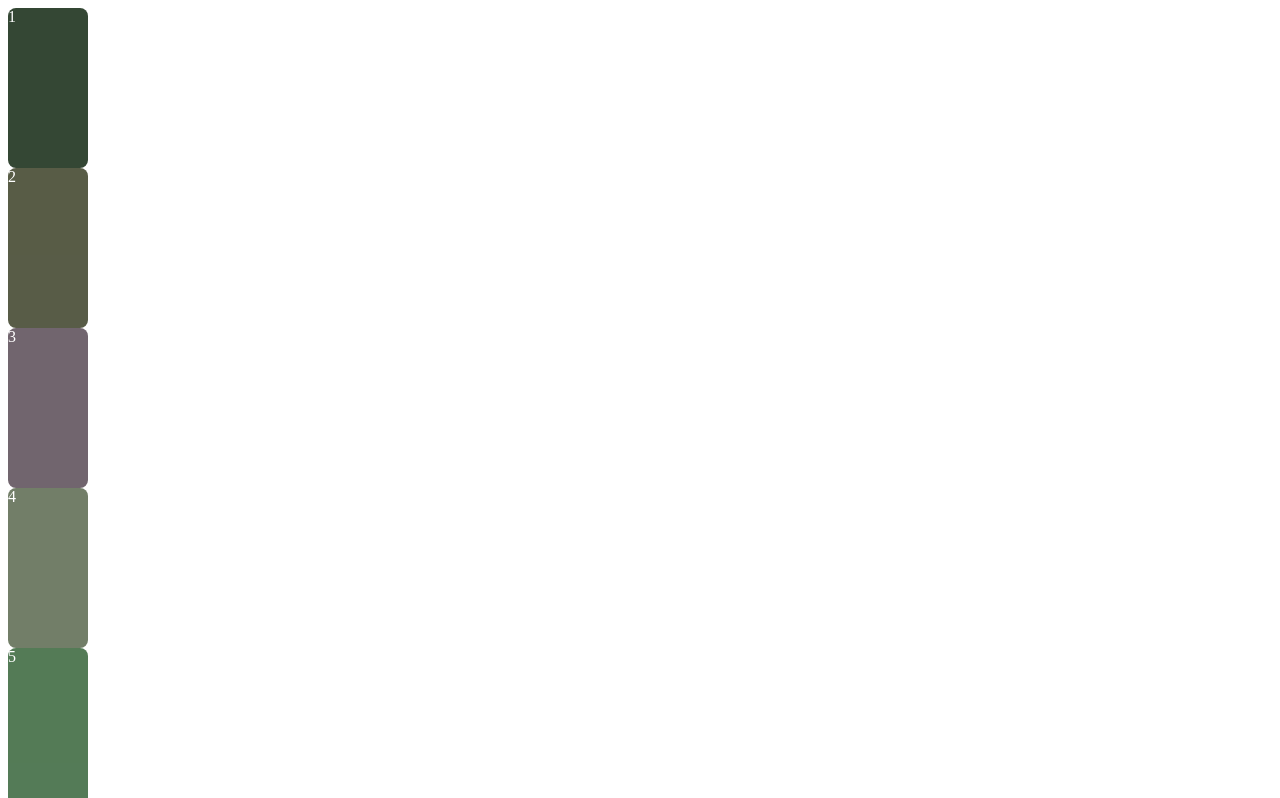
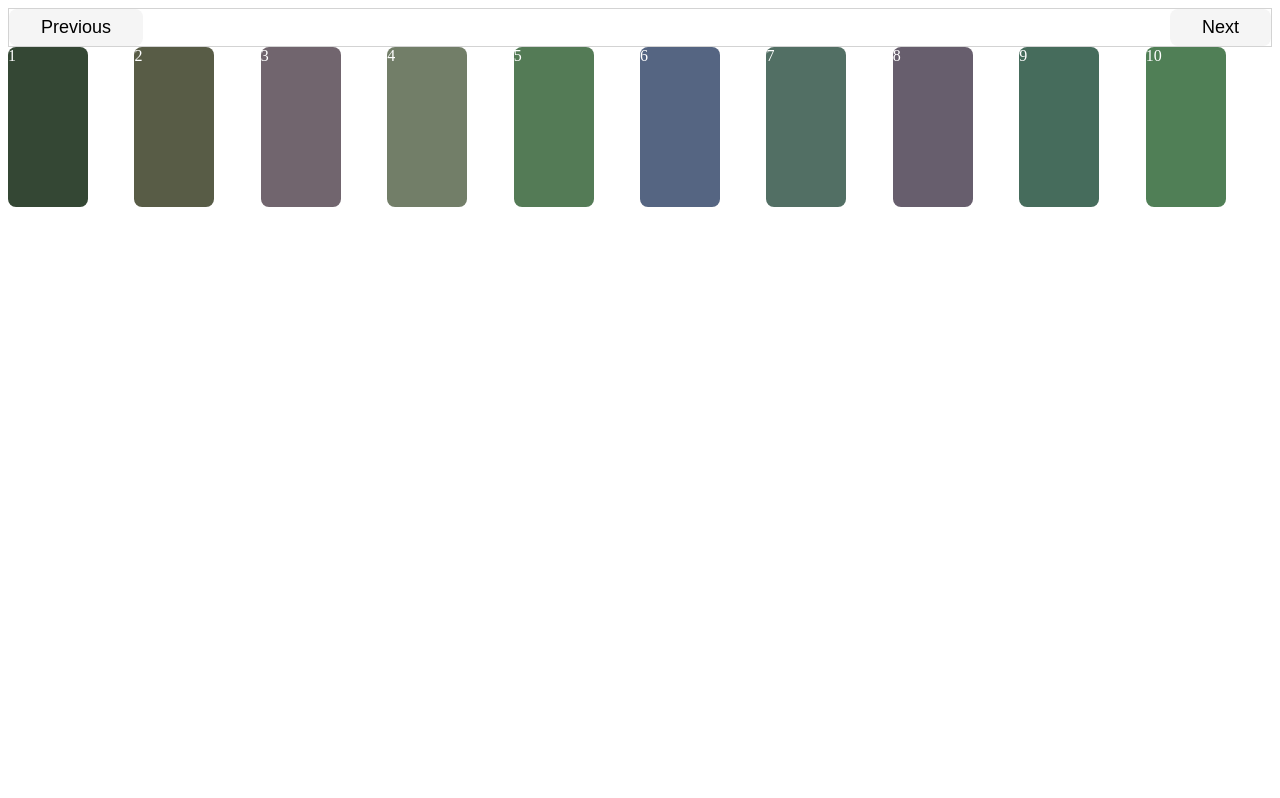
Before and after one commit to luizfiorentino/reusable-components-hub, a Next.js app: page /pagination in a window 1280 px wide. Shown: the top 798 px of the page. Built offline with nearby package versions, Linux system fonts and the light colour scheme.

Commit message:
added logic to display only the cards from the correspondent index

```diff
--- a/components/pagination/index.js
+++ b/components/pagination/index.js
@@ -5,21 +5,41 @@ import Card from "../card";
 
 export default function Pagination({ arrayOfCards, cardsPerPage }) {
   const [paginationIndex, setPaginationIndex] = useState(1);
+  const [currentPage, setCurrentPage] = useState(1);
+  cardsPerPage = 10;
 
   const arrayOfNumbers = [];
-  for (let i = 1; i <= 100; i++) {
+  for (let i = 1; i <= 91; i++) {
     arrayOfNumbers.push(i);
   }
   console.log(arrayOfNumbers);
   const totalCards = arrayOfNumbers.length;
+  const numberOfButtons = Math.ceil(arrayOfNumbers.length / cardsPerPage);
+  console.log(numberOfButtons);
+
+  const blavariable = (paginationIndex - 1) * cardsPerPage;
+  console.log("blavariable", blavariable);
+
+  const previousList = () => setPaginationIndex(paginationIndex - 1);
+  const nextList = () => setPaginationIndex(paginationIndex + 1);
+  console.log("paginationIndex", paginationIndex);
+
   return (
     <div>
-      {arrayOfNumbers.map((el, index) => (
-        <Card>{el}</Card>
-      ))}
+      {" "}
       <div className={styles.paginationContainer}>
-        <Button>Previous</Button>
-        <Button>Next</Button>
+        <Button onClick={() => previousList()}>Previous</Button>
+        <Button onClick={() => nextList()}>Next</Button>
+      </div>
+      <div className={styles.listOfCardsContainer}>
+        {arrayOfNumbers
+          .slice(blavariable, blavariable + 10)
+          .map((el, index) => (
+            <div className={styles.cardContainer}>
+              {" "}
+              <Card>{el}</Card>
+            </div>
+          ))}
       </div>
     </div>
   );
--- a/components/pagination/index.module.css
+++ b/components/pagination/index.module.css
@@ -3,3 +3,11 @@
   justify-content: space-between;
   border: 1px solid lightgrey;
 }
+
+.listOfCardsContainer {
+  display: flex;
+}
+
+.cardContainer {
+  width: 8rem;
+}
```
